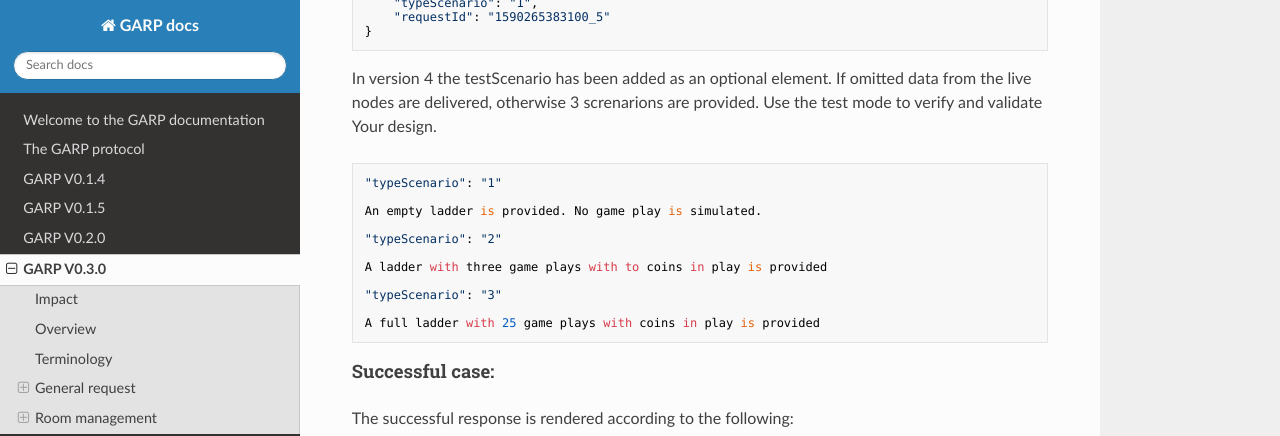
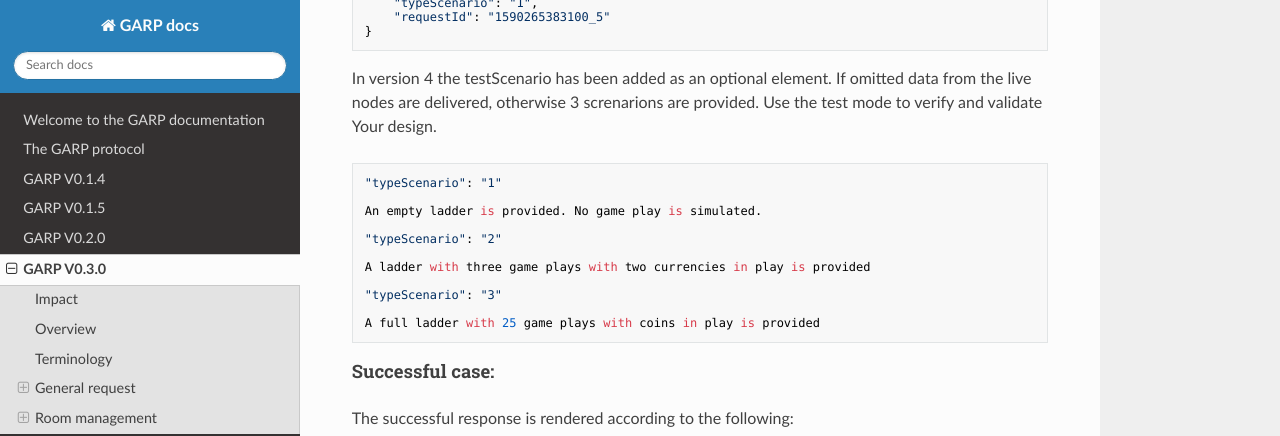
Before and after one commit to garpofficial/garp.readthedocs.io, an MkDocs documentation site: the page built from docs/garp_v030.md, in a window 1280 px wide and 900 px high, scrolled down 8573 px. Shown: the top 436 px of the window. Built offline with MkDocs 1.6.1, drawn with Linux system fonts in a browser that asks for light colours; nearby versions of some CDN libraries.

Commit message:
Update for v0.3.0

```diff
--- a/docs/garp_v030.md
+++ b/docs/garp_v030.md
@@ -393,7 +393,7 @@ live nodes are delivered, otherwise 3 screnarions are provided. Use the test mod
 
     "typeScenario": "2"
 
-    A ladder with three game plays with to coins in play is provided
+    A ladder with three game plays with two currencies in play is provided
 
     "typeScenario": "3"
 
```
